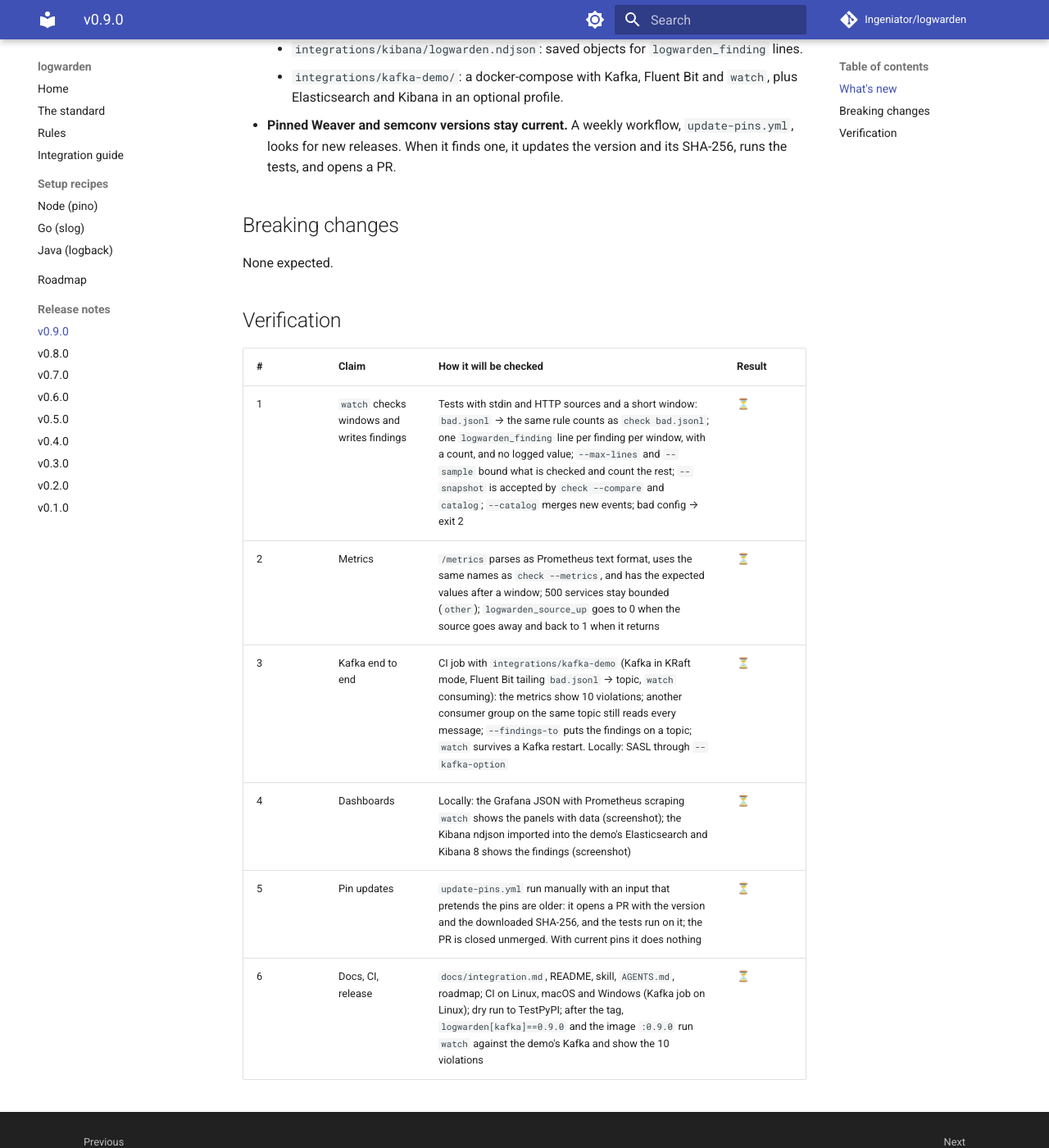
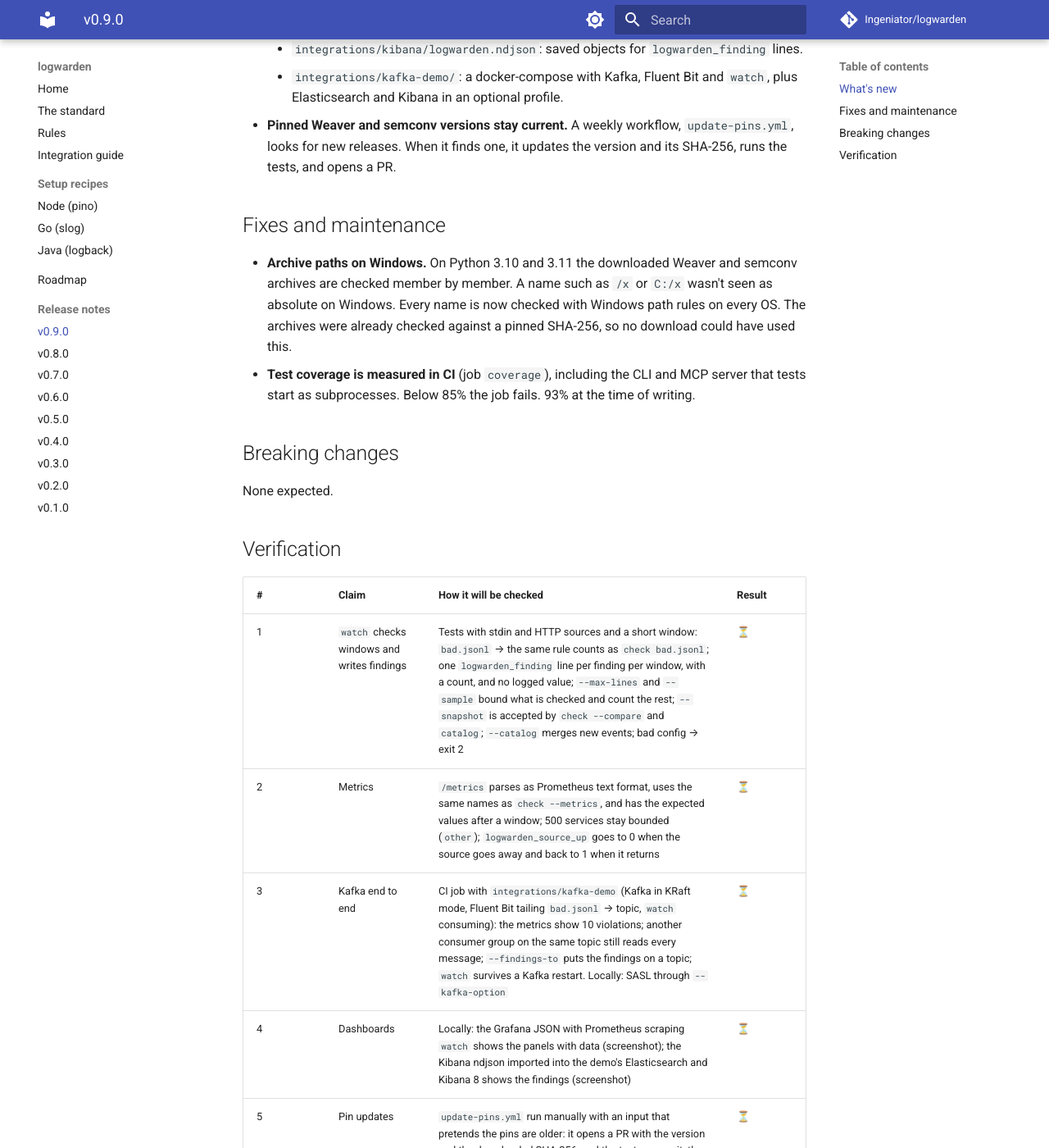
Before and after one commit to Ingeniator/logwarden, an MkDocs documentation site: the page built from docs/releases/v0.9.0.md, in a window 1280 px wide and 1400 px high, scrolled down 1445 px. Shown: the whole window at 82% size. Built offline with MkDocs 1.6.1 and Material for MkDocs 9.7.7, drawn with Linux system fonts in a browser that asks for light colours; comment, search, counter and statistics services are not loaded; some of the changed text lies outside the part shown.

Commit message:
Reject drive- and root-anchored archive members on Windows (py3.10/3.11 path)
Found by the new Windows test: Path('/x').is_absolute() is False on Windows.

Co-Authored-By: Claude Opus 5.5 <noreply@anthropic.com>
Claude-Session: https://claude.ai/code/session_01GHV8Tch3wUVMey3AfAo9q9

```diff
--- a/docs/releases/v0.9.0.md
+++ b/docs/releases/v0.9.0.md
@@ -58,6 +58,15 @@ metrics from v0.8.0 to Prometheus and the findings to Kibana.
   looks for new releases. When it finds one, it updates the version and its SHA-256, runs the
   tests, and opens a PR.
 
+## Fixes and maintenance
+
+- **Archive paths on Windows.** On Python 3.10 and 3.11 the downloaded Weaver and semconv
+  archives are checked member by member. A name such as `/x` or `C:/x` wasn't seen as absolute
+  on Windows. Every name is now checked with Windows path rules on every OS. The archives were
+  already checked against a pinned SHA-256, so no download could have used this.
+- **Test coverage is measured in CI** (job `coverage`), including the CLI and MCP server that
+  tests start as subprocesses. Below 85% the job fails. 93% at the time of writing.
+
 ## Breaking changes
 
 None expected.
@@ -71,4 +80,5 @@ None expected.
 | 3 | Kafka end to end | CI job with `integrations/kafka-demo` (Kafka in KRaft mode, Fluent Bit tailing `bad.jsonl` → topic, `watch` consuming): the metrics show 10 violations; another consumer group on the same topic still reads every message; `--findings-to` puts the findings on a topic; `watch` survives a Kafka restart. Locally: SASL through `--kafka-option` | ⏳ |
 | 4 | Dashboards | Locally: the Grafana JSON with Prometheus scraping `watch` shows the panels with data (screenshot); the Kibana ndjson imported into the demo's Elasticsearch and Kibana 8 shows the findings (screenshot) | ⏳ |
 | 5 | Pin updates | `update-pins.yml` run manually with an input that pretends the pins are older: it opens a PR with the version and the downloaded SHA-256, and the tests run on it; the PR is closed unmerged. With current pins it does nothing | ⏳ |
+| 7 | Archive paths and coverage | `test_unsafe_archive_paths_rejected` passes on Linux, macOS and Windows for `../x`, `/x`, `C:/x` and `a/../../x`; the CI `coverage` job passes and reports ≥ 85% | ⏳ |
 | 6 | Docs, CI, release | `docs/integration.md`, README, skill, `AGENTS.md`, roadmap; CI on Linux, macOS and Windows (Kafka job on Linux); dry run to TestPyPI; after the tag, `logwarden[kafka]==0.9.0` and the image `:0.9.0` run `watch` against the demo's Kafka and show the 10 violations | ⏳ |
```
Also changed, not shown: 2 other files.
